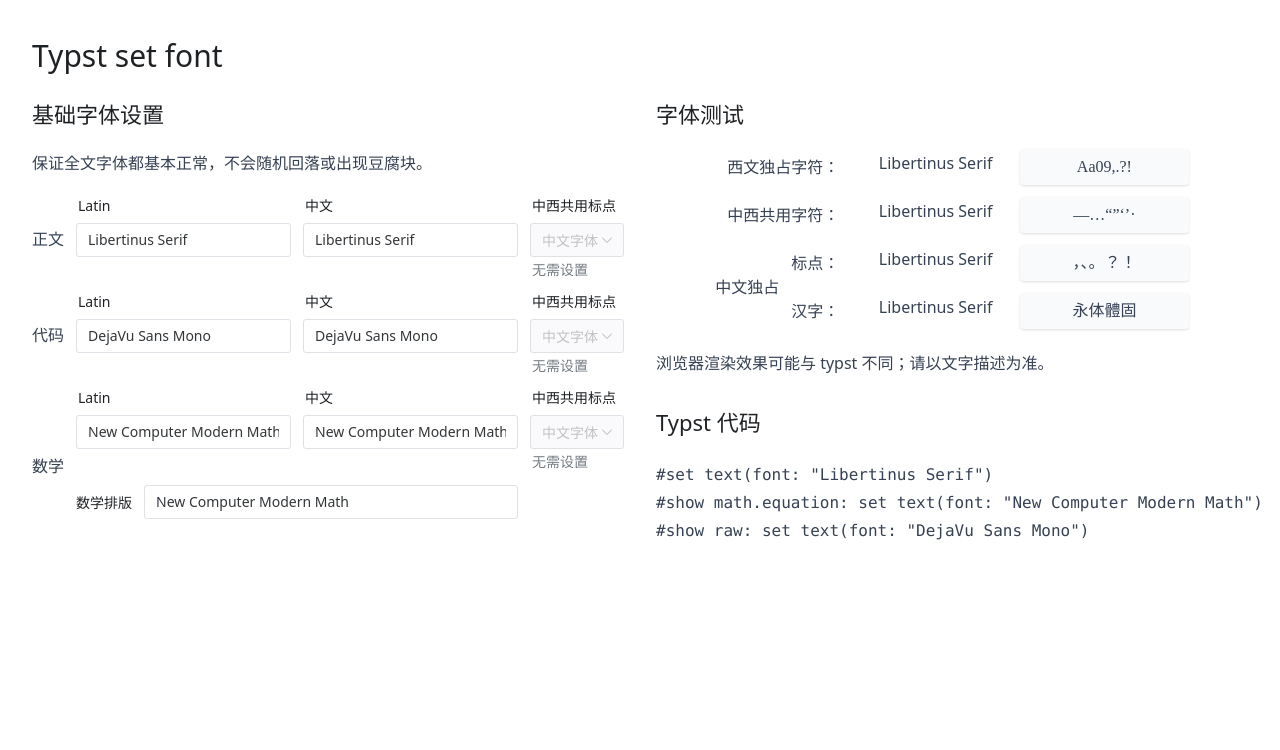
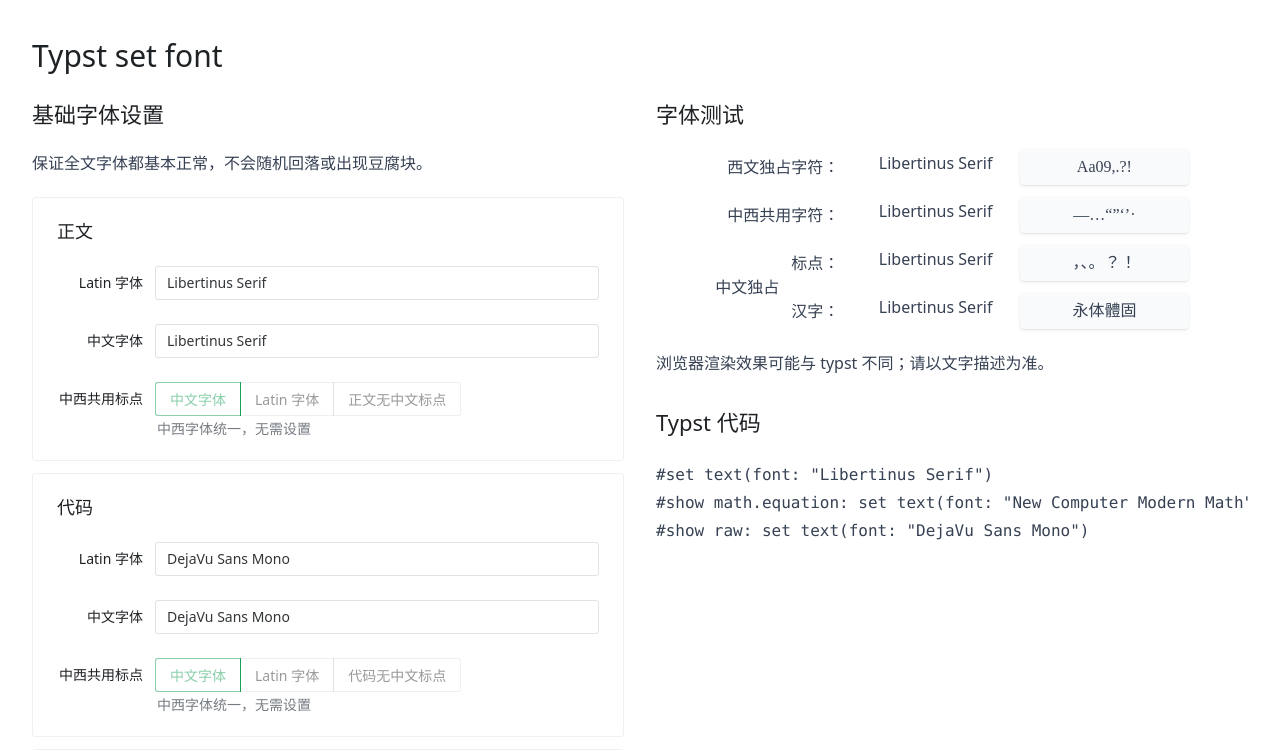
Before and after one commit to YDX-2147483647/typst-set-font, a Vue app: page / in a window 1280 px wide. Shown: the top 750 px of the page. Built offline with nearby package versions, Linux system fonts and the light colour scheme.

Commit message:
refactor: Extract texts

```diff
--- a/src/App.vue
+++ b/src/App.vue
@@ -1,18 +1,19 @@
 <script setup lang="ts">
 import {
   darkTheme,
+  NCard,
   NConfigProvider,
-  NForm,
   NFormItem,
   NH1,
   NH2,
   NInput,
-  NSelect,
+  NRadioButton,
+  NRadioGroup,
 } from "naive-ui";
-import { computed, ref } from "vue";
+import { computed, reactive, ref } from "vue";
 import FontFamiliesSample from "./components/FontFamiliesSample.vue";
+import { stringify_FontSet } from "./fonts/as_typst.ts";
 import { FallbackRule, FontSet_default } from "./fonts/types.ts";
-import { stringify_FontSet } from "./fonts/as_typst.ts";
 
 const themeQuery = window.matchMedia("(prefers-color-scheme: dark)");
 const theme = ref<typeof darkTheme | null>(
@@ -22,50 +23,174 @@ themeQuery.addEventListener("change", () => {
   theme.value = themeQuery.matches ? darkTheme : null;
 });
 
-const font = ref(FontSet_default());
+const font = reactive(FontSet_default());
 
-const rule_options = [
+function build_validator(
+  fn: () => {
+    status: "success" | "warning" | "error" | "irrelevant";
+    feedback?: string;
+  },
+): {
+  status: "success" | "warning" | "error";
+  disabled: boolean;
+  feedback?: string;
+} {
+  const { status, feedback } = fn();
+  return {
+    status: status === "irrelevant" ? "success" : status,
+    disabled: status === "irrelevant",
+    feedback,
+  };
+}
+
+const config = computed<
+  Record<
+    string,
+    {
+      label: string;
+      data: Record<
+        string,
+        {
+          label: string;
+          options?: { label: string; key: string | number }[];
+          validate?: ReturnType<typeof build_validator>;
+        }
+      >;
+    }
+  >
+>(() => ({
+  text: {
+    label: "正文",
+    data: {
+      latin: { label: "Latin 字体" },
+      han: { label: "中文字体" },
+      rule: {
+        label: "中西共用标点",
+        options: [
           {
             label: "中文字体",
-    value: FallbackRule.HanFirst,
+            key: FallbackRule.HanFirst,
           },
           {
             label: "Latin 字体",
-    value: FallbackRule.LatinFirst,
+            key: FallbackRule.LatinFirst,
           },
           {
             label: "正文无中文标点",
-    value: FallbackRule.HanOnlyIdeographs,
+            key: FallbackRule.HanOnlyIdeographs,
           },
-];
-const rule_validation = computed(() => {
-  if (font.value.text.han === font.value.text.latin) {
-    return "success";
+        ],
+        validate: build_validator(() => {
+          const f = font.text;
+          if (f.han === f.latin) {
+            return { status: "irrelevant", feedback: "中西字体统一，无需设置" };
           }
-  switch (font.value.text.rule) {
+          switch (f.rule) {
             case FallbackRule.HanFirst:
-      return "success";
+              return { status: "success" };
             case FallbackRule.LatinFirst:
-      return "warning";
+              return {
+                status: "warning",
+                feedback:
+                  "不建议，可选中文字体，并利用 smartquote 输入 Latin 标点",
+              };
             case FallbackRule.HanOnlyIdeographs:
-      return "warning";
+              return {
+                status: "warning",
+                feedback: "可能导致逗号等中文独占标点变成□，建议改选“中文字体”",
+              };
           }
-});
-// TODO
-const feedback = computed(() => {
-  if (font.value.text.han === font.value.text.latin) {
-    return "中西字体统一，无需设置";
+        }),
+      },
+    },
+  },
+  code: {
+    label: "代码",
+    data: {
+      latin: { label: "Latin 字体" },
+      han: { label: "中文字体" },
+      rule: {
+        label: "中西共用标点",
+        options: [
+          {
+            label: "中文字体",
+            key: FallbackRule.HanFirst,
+          },
+          {
+            label: "Latin 字体",
+            key: FallbackRule.LatinFirst,
+          },
+          {
+            label: "代码无中文标点",
+            key: FallbackRule.HanOnlyIdeographs,
+          },
+        ],
+        validate: build_validator(() => {
+          const f = font.code;
+          if (f.han === f.latin) {
+            return { status: "irrelevant", feedback: "中西字体统一，无需设置" };
           }
-  switch (font.value.text.rule) {
+          switch (f.rule) {
             case FallbackRule.HanFirst:
-      return;
+              return { status: "success" };
             case FallbackRule.LatinFirst:
-      // TODO
-      return "不建议，可选中文字体，并利用 smartquote 输入 Latin";
+              return { status: "success" };
+
             case FallbackRule.HanOnlyIdeographs:
-      return "warning";
+              return {
+                status: "warning",
+                feedback: "可能导致逗号等中文独占标点变成□，建议改选“中文字体”",
+              };
           }
-});
+        }),
+      },
+    },
+  },
+  math: {
+    label: "数学",
+    data: {
+      math: { label: "数学排版" },
+      latin: { label: "Latin 字体" },
+      han: { label: "中文字体" },
+      rule: {
+        label: "中西共用标点",
+        options: [
+          {
+            label: "中文字体",
+            key: FallbackRule.HanFirst,
+          },
+          {
+            label: "Latin 字体",
+            key: FallbackRule.LatinFirst,
+          },
+          {
+            label: "数学公式无中文标点",
+            key: FallbackRule.HanOnlyIdeographs,
+          },
+        ],
+        validate: build_validator(() => {
+          const f = font.math;
+          if (f.han === f.latin) {
+            return { status: "irrelevant", feedback: "中西字体统一，无需设置" };
+          }
+          switch (f.rule) {
+            case FallbackRule.HanFirst:
+              return { status: "success" };
+            case FallbackRule.LatinFirst:
+              return { status: "success" };
+
+            case FallbackRule.HanOnlyIdeographs:
+              return {
+                status: "warning",
+                feedback:
+                  "可能导致逗号、括号等中文独占标点变成□，建议改选“Latin 字体”",
+              };
+          }
+        }),
+      },
+    },
+  },
+}));
 </script>
 
 <template>
@@ -76,111 +201,47 @@ const feedback = computed(() => {
         <section class="prose">
           <n-h2>基础字体设置</n-h2>
           <p>保证全文字体都基本正常，不会随机回落或出现豆腐块。</p>
-          <n-form
-            class="not-prose grid grid-cols-[auto_1fr] gap-x-3 lg:grid-cols-[auto_1fr_1fr_auto] lg:gap-y-3"
+          <n-card
+            v-for="(category, category_key) in config"
+            :title="category.label"
+            class="my-3"
           >
-            <p
-              class="row-span-3 pt-7 text-end font-bold lg:row-span-1 lg:content-center lg:pt-0"
+            <n-form-item
+              v-for="(it, key) in category.data"
+              :key="key"
+              :label="it.label"
+              label-placement="left"
+              label-width="7em"
+              :validation-status="it.validate?.status"
+              :feedback="it.validate?.feedback"
             >
-              正文
-            </p>
-            <n-form-item label="Latin">
-              <n-input v-model:value="font.text.latin" type="text" />
-            </n-form-item>
-            <n-form-item label="中文">
-              <n-input v-model:value="font.text.han" type="text" />
-            </n-form-item>
-            <n-form-item
-              label="中西共用标点"
-              :validation-status="rule_validation"
-              :feedback="font.text.latin === font.text.han ? '无需设置' : null"
+              <n-radio-group
+                v-if="it.options"
+                v-model:value="font[category_key][key]"
+                :disabled="it.validate?.disabled"
               >
-              <n-select
-                v-model:value="font.text.rule"
-                :disabled="font.text.latin === font.text.han"
-                :options="rule_options"
+                <n-radio-button
+                  v-for="{ key, label } in it.options"
+                  :key="key"
+                  :value="key"
+                  :label="label"
+                />
+              </n-radio-group>
+              <n-input
+                v-else
+                v-model:value="font[category_key][key]"
+                :disabled="it.validate?.disabled"
+                type="text"
               />
             </n-form-item>
-
-            <p
-              class="row-span-3 mt-3 pt-7 text-end font-bold lg:row-span-1 lg:mt-0 lg:content-center lg:pt-0"
-            >
-              代码
-            </p>
-            <n-form-item class="mt-3 lg:mt-0" label="Latin">
-              <n-input v-model:value="font.code.latin" type="text" />
-            </n-form-item>
-            <n-form-item label="中文">
-              <n-input v-model:value="font.code.han" type="text" />
-            </n-form-item>
-            <n-form-item
-              label="中西共用标点"
-              :validation-status="
-                font.code.latin !== font.code.han &&
-                font.code.rule === FallbackRule.HanOnlyIdeographs
-                  ? 'warning'
-                  : 'success'
-              "
-              :feedback="font.code.latin === font.code.han ? '无需设置' : null"
-            >
-              <n-select
-                v-model:value="font.code.rule"
-                :disabled="font.code.latin === font.code.han"
-                :options="rule_options"
-              />
-            </n-form-item>
-
-            <p
-              class="row-span-4 mt-3 pt-7 text-end font-bold lg:row-span-2 lg:mt-0 lg:content-center lg:pt-0"
-            >
-              数学
-            </p>
-            <n-form-item
-              class="mt-3 lg:mt-0"
-              label="Latin"
-              :validation-status="
-                font.math.latin === font.math.math &&
-                font.math.latin !== font.math.han
-                  ? 'error'
-                  : 'success'
-              "
-            >
-              <n-input v-model:value="font.math.latin" type="text" />
-            </n-form-item>
-            <n-form-item label="中文">
-              <n-input v-model:value="font.math.han" type="text" />
-            </n-form-item>
-            <n-form-item
-              label="中西共用标点"
-              :validation-status="
-                font.math.latin !== font.math.han &&
-                font.math.rule === FallbackRule.HanOnlyIdeographs
-                  ? 'warning'
-                  : 'success'
-              "
-              :feedback="font.math.latin === font.math.han ? '无需设置' : null"
-            >
-              <n-select
-                v-model:value="font.math.rule"
-                :disabled="font.math.latin === font.math.han"
-                :options="rule_options"
-              />
-            </n-form-item>
-            <n-form-item
-              class="mt-3 lg:col-span-2 lg:mt-0"
-              label="数学排版"
-              label-placement="left"
-            >
-              <n-input v-model:value="font.math.math" type="text" />
-            </n-form-item>
-          </n-form>
+          </n-card>
         </section>
         <aside>
           <FontFamiliesSample :font="font.text" />
           <n-h2>Typst 代码</n-h2>
           <pre
             class="prose"
-          ><code>{{ stringify_FontSet(font, { mode: "markup" }) }}</code></pre>
+          ><code class="block overflow-x-auto max-w-4xs">{{ stringify_FontSet(font, { mode: "markup" }) }}</code></pre>
         </aside>
       </div>
     </main>
```
Lines whose indentation alone changed are shown as unchanged.
